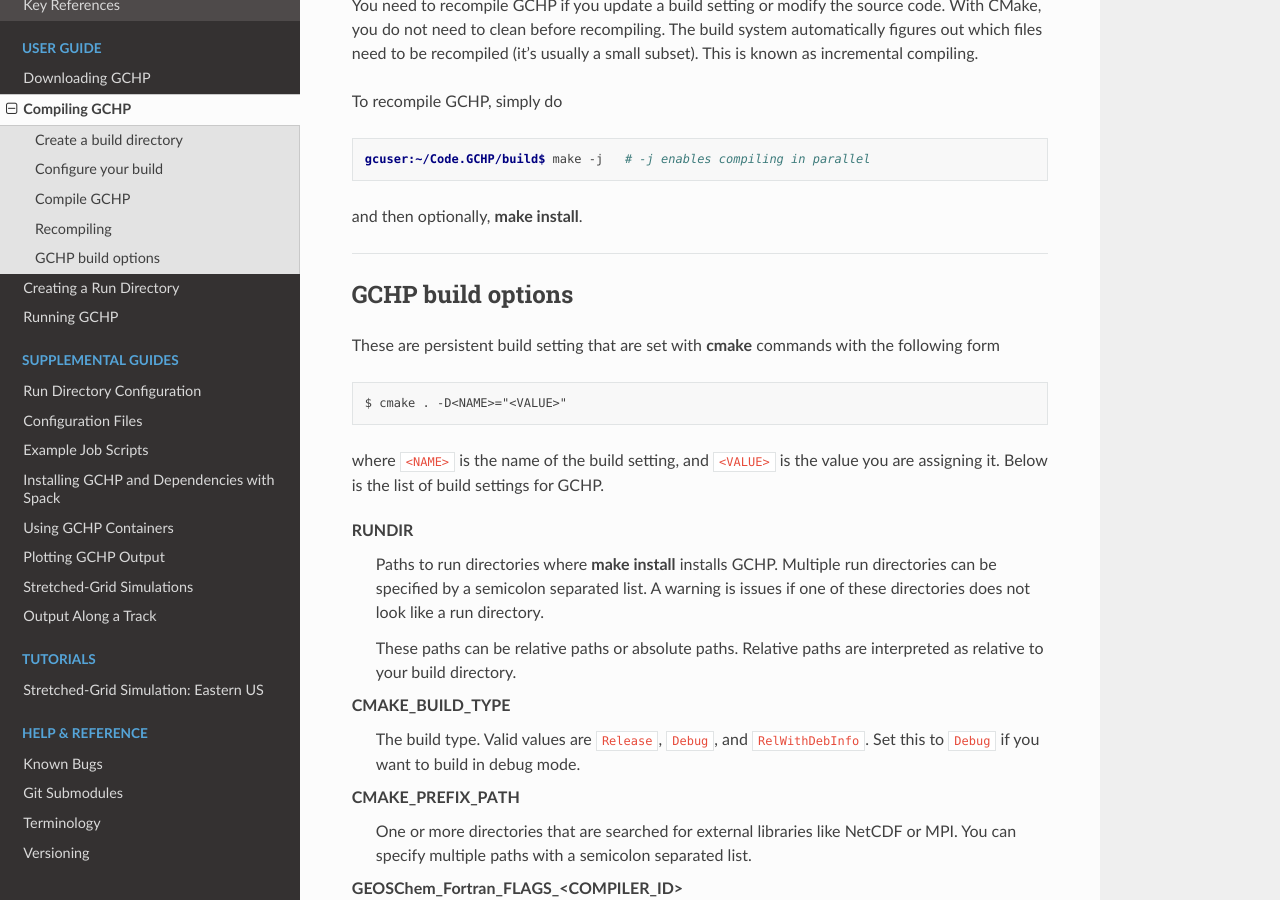
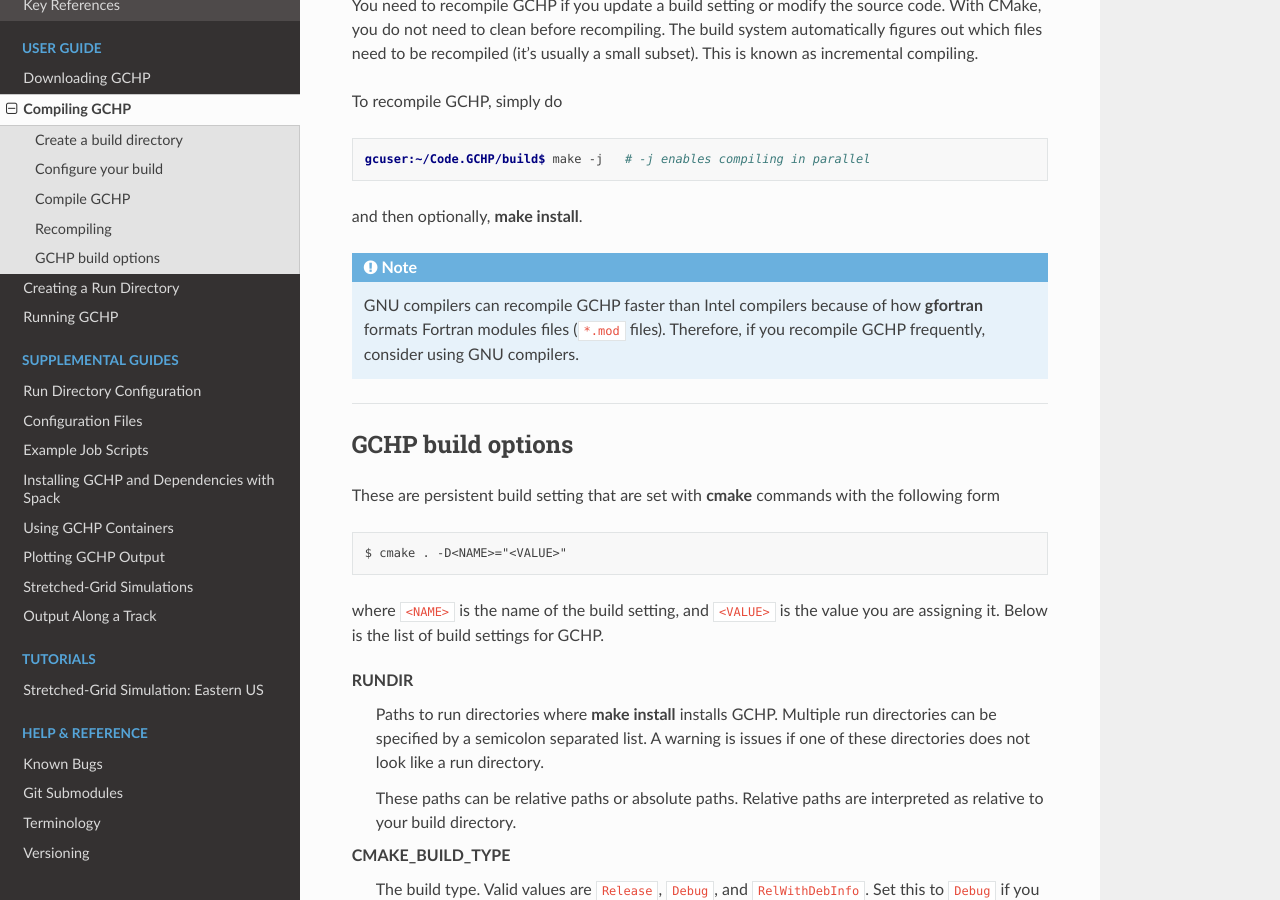
Before and after one commit to geoschem/GCHP, a Sphinx documentation site: the page built from docs/source/user-guide/compiling.rst, in a window 1280 px wide and 900 px high, scrolled down 3410 px. Built offline with Sphinx 7.4.7 and the Read the Docs theme 2.0.0, drawn with Linux system fonts in a browser that asks for light colours; pages that are not in the unit, such as notebooks, are missing from menus.

Commit message:
added note about GNU compilers recompiling faster than Intel

```diff
--- a/docs/source/user-guide/compiling.rst
+++ b/docs/source/user-guide/compiling.rst
@@ -161,6 +161,11 @@ To recompile GCHP, simply do
 
 and then optionally, :command:`make install`.
 
+.. note::
+    GNU compilers can recompile GCHP faster than Intel compilers because of how :program:`gfortran`
+    formats Fortran modules files (:file:`*.mod` files). Therefore, if you recompile GCHP frequently, consider
+    using GNU compilers.
+
 ------------
 
 .. _gchp_build_options:
```
